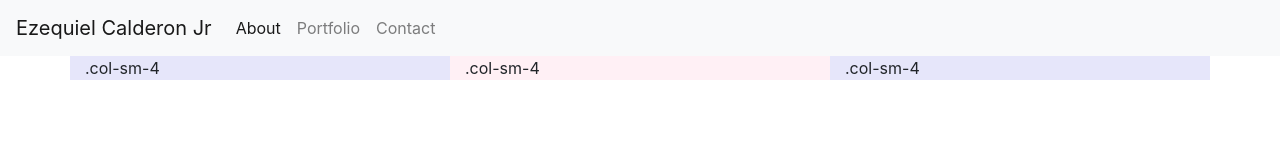
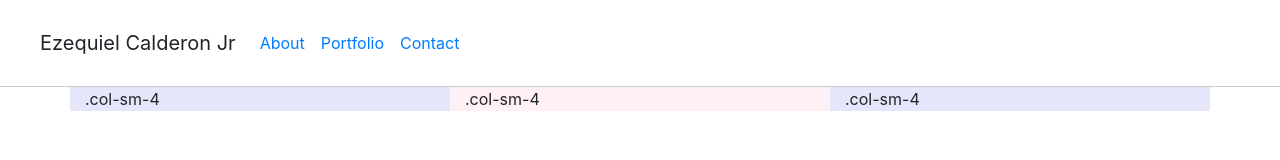
Before and after one commit to playeasynow/Bootstrap-Portfolio, a plain HTML site: page index.html in a window 1280 px wide. Drawn offline with nearby package versions, Linux system fonts and the light colour scheme.

Commit message:
initial files

```diff
--- a/assets/css/mystyle.css
+++ b/assets/css/mystyle.css
@@ -0,0 +1,13 @@
+nav.navbar {
+    background-color: #ffffff;
+    border-bottom: 1px solid #cccccc;
+    height: 87px;
+    padding-left: 40px;
+}
+
+.navbar-brand {
+}
+
+.navbar-nav {
+    float: right;
+}
--- a/index.html
+++ b/index.html
@@ -8,14 +8,20 @@
     <title>Ezequiel's Portfolio</title>
 </head>
 <body>
-    <nav class="navbar navbar-expand-lg navbar-light bg-light">
-            <a class="navbar-brand" href="#">Ezequiel Calderon Jr</a>
+        <!--top white box-->
+    <div id="headerBox">
+
+        <!--name and navbar box-->
+        <nav class="navbar navbar-expand-lg">
+
+                <!--top white box-->
+                <div class="navbar-brand" href="#">Ezequiel Calderon Jr</div>
                 <button class="navbar-toggler" type="button" data-toggle="collapse" data-target="#navbarNav" aria-controls="navbarNav" aria-expanded="false" aria-label="Toggle navigation">
                     <span class="navbar-toggler-icon"></span>
                 </button>
 
                 <div class="collapse navbar-collapse" id="navbarNav">
-                <ul class="navbar-nav justify-content-end">
+                    <ul class="navbar-nav">
                     <li class="nav-item active">
                         <a class="nav-link" href="#">About <span class="sr-only">(current)</span></a>
                     </li>
@@ -28,6 +34,7 @@
                     </ul>
                 </div>
         </nav>
+    </div>
 
     <div class="container">
         <div class="row">
```
Lines whose indentation alone changed are shown as unchanged.
